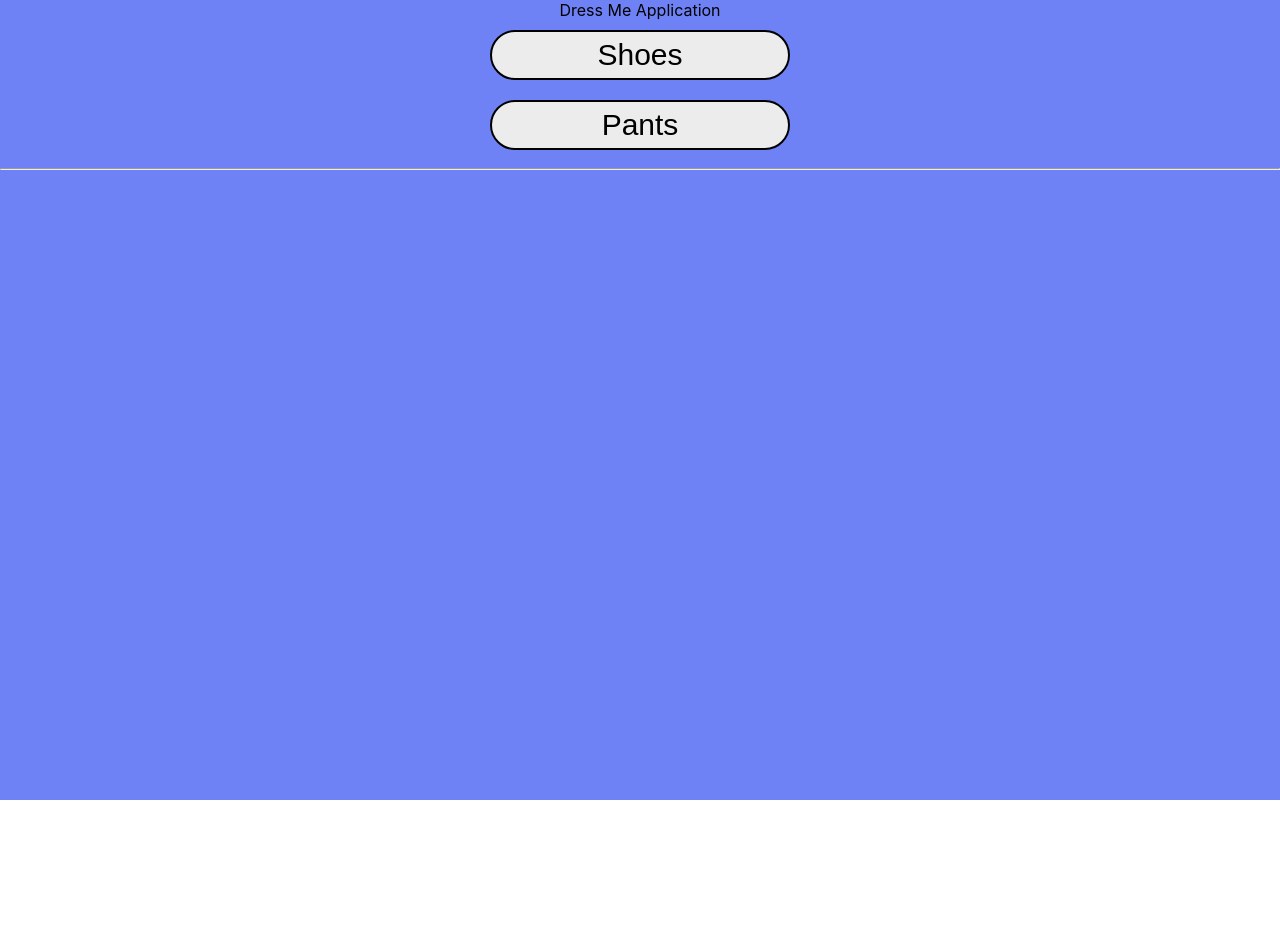
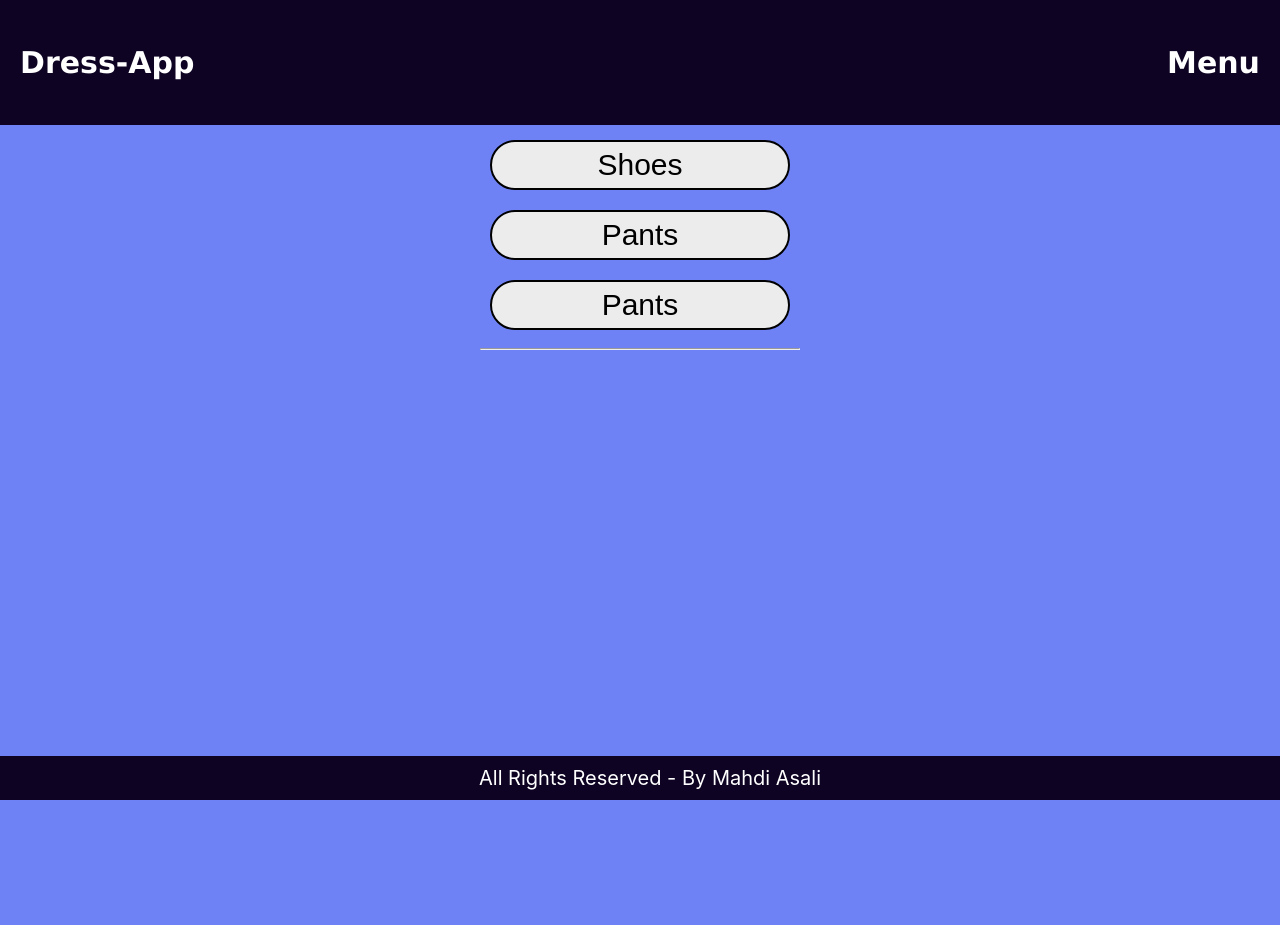
Before and after one commit to Mahdi-Asaly/dress-me-app, a React (Create React App) app: page / in a window 1280 px wide. Before the commit the page ends 800 px from the top, so only its background shows below. Built offline with nearby package versions, Linux system fonts and the light colour scheme; no server answers.

Commit message:
- Adding Bar and Footer with styles

```diff
--- a/src/App.css
+++ b/src/App.css
@@ -2,7 +2,20 @@
   text-align: center;
   height: 100vh;
   background-color: rgb(110, 130, 246);
+  margin: 0;
+  display: flex;
+  flex-direction: row;
+  justify-content: center;
 }
 
 .app___title {
+  font-size: 50px;
+  border-radius: 30px;
+  border: 1px black solid;
+  background-color: greenyellow;
+  width: 600px;
 }
+.app___container {
+  margin: 5px;
+  height: 100vh;
+}
--- a/src/App.js
+++ b/src/App.js
@@ -3,15 +3,20 @@ import React, { useState, useContext } from "react";
 import Home from "./components/Home/Home";
 import store from "./components/Store/Store";
 import { observer } from "mobx-react";
-
+import Bar from "./components/Bar/Bar";
+import Footer from "./components/Footer/Footer";
 const App = observer(() => {
   return (
-    <div className="App">
-      <div className="app___title">Dress Me Application</div>
-      {/* setNum */}
+    <React.Fragment>
+      <Bar />
+      <div className="App">
+        <div className="app___container">
+          <Home />
+        </div>
+      </div>
 
-      <Home />
-    </div>
+      <Footer />
+    </React.Fragment>
   );
 });
 
--- /dev/null
+++ b/src/components/Bar/Bar.css
@@ -0,0 +1,19 @@
+.bar____container {
+  background-color: rgb(14, 3, 34);
+  padding: 10px;
+  position: -webkit-sticky;
+  position: sticky;
+  top: 0;
+  font-size: 20px;
+}
+.bar____item h2 {
+  color: White;
+  cursor: pointer;
+  font-family: Geneva, Verdana, sans-serif;
+}
+.bar___items {
+  display: flex;
+  flex-direction: row;
+  justify-content: space-between;
+  margin: 10px;
+}
--- /dev/null
+++ b/src/components/Bar/Bar.js
@@ -0,0 +1,17 @@
+import React from "react";
+import "./Bar.css";
+export default function Bar() {
+  return (
+    <div className="bar____container">
+      <div className="bar___items">
+        <div className="bar____item">
+          <h2>Dress-App</h2>
+        </div>
+        <div></div>
+        <div className="bar____item">
+          <h2>Menu</h2>
+        </div>
+      </div>
+    </div>
+  );
+}
--- /dev/null
+++ b/src/components/Footer/Footer.css
@@ -0,0 +1,11 @@
+.footer {
+  position: fixed;
+  left: 0;
+  bottom: 0;
+  width: 100%;
+  background-color: rgb(14, 3, 34);
+  padding: 10px;
+  color: white;
+  text-align: center;
+  font-size: 20px;
+}
--- /dev/null
+++ b/src/components/Footer/Footer.js
@@ -0,0 +1,7 @@
+import React from "react";
+import "./Footer.css";
+function Footer() {
+  return <div className="footer">All Rights Reserved - By Mahdi Asali</div>;
+}
+
+export default Footer;
--- a/src/components/Home/Home.js
+++ b/src/components/Home/Home.js
@@ -9,7 +9,7 @@ import { BrowserRouter as Router, Switch, Route, Link } from "react-router-dom";
 export default function Home() {
   return (
     <Router>
-      <div>
+      <div className="home____container">
         <Link to="/Shoes">
           {" "}
           <Button title="Shoes">Shoes</Button>
@@ -18,7 +18,10 @@ export default function Home() {
           {" "}
           <Button title="Pants">Pants</Button>
         </Link>
-
+        <Link to="/TShirt">
+          {" "}
+          <Button title="Pants">TShirt</Button>
+        </Link>
         <hr />
         <Switch>
           <Route path="/Shoes">
@@ -27,6 +30,9 @@ export default function Home() {
           <Route exact path="/Pants">
             <Pants />
           </Route>
+          <Route exact path="/TShirt">
+            <TShirt />
+          </Route>
         </Switch>
       </div>
     </Router>
```
